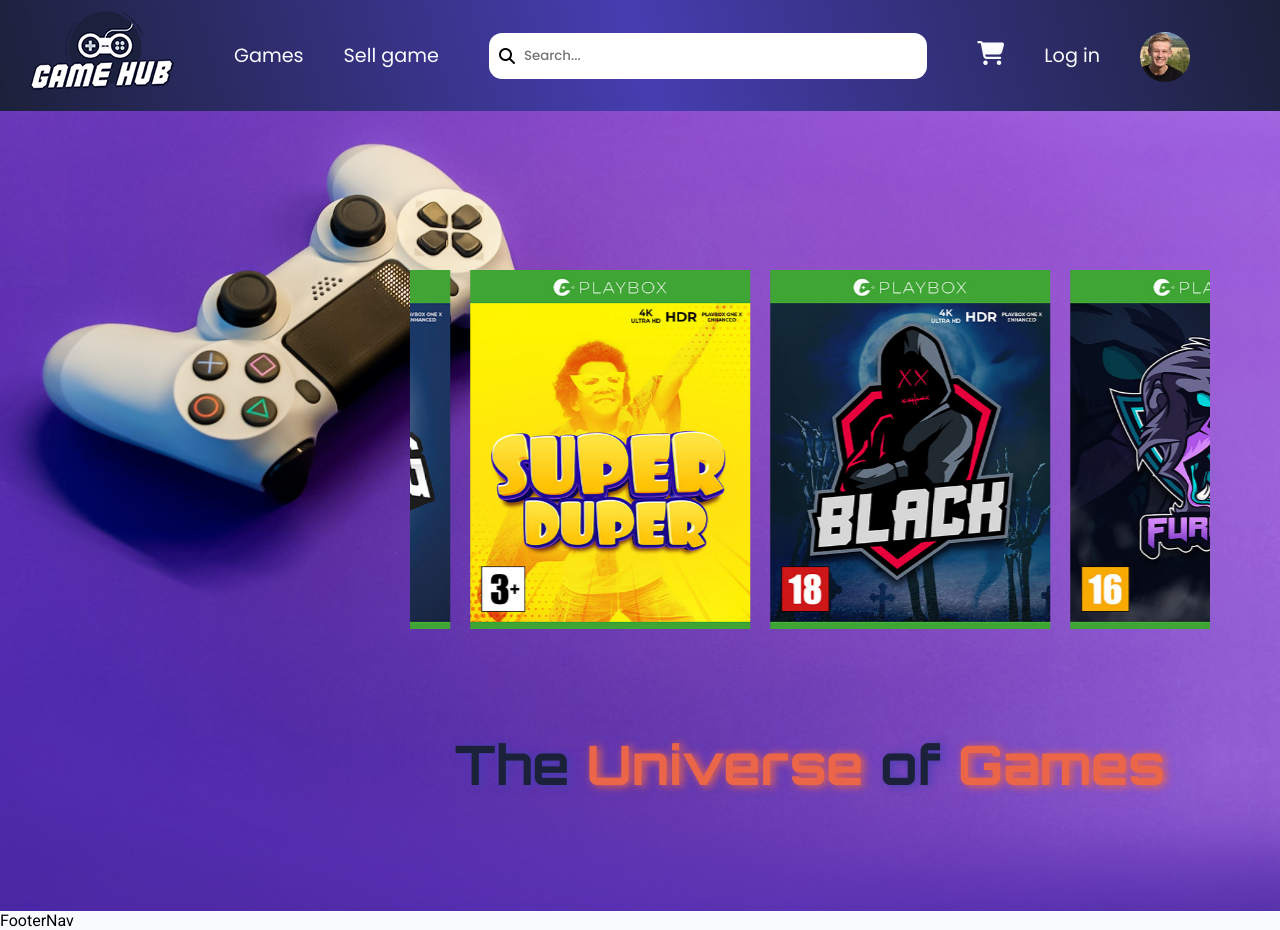
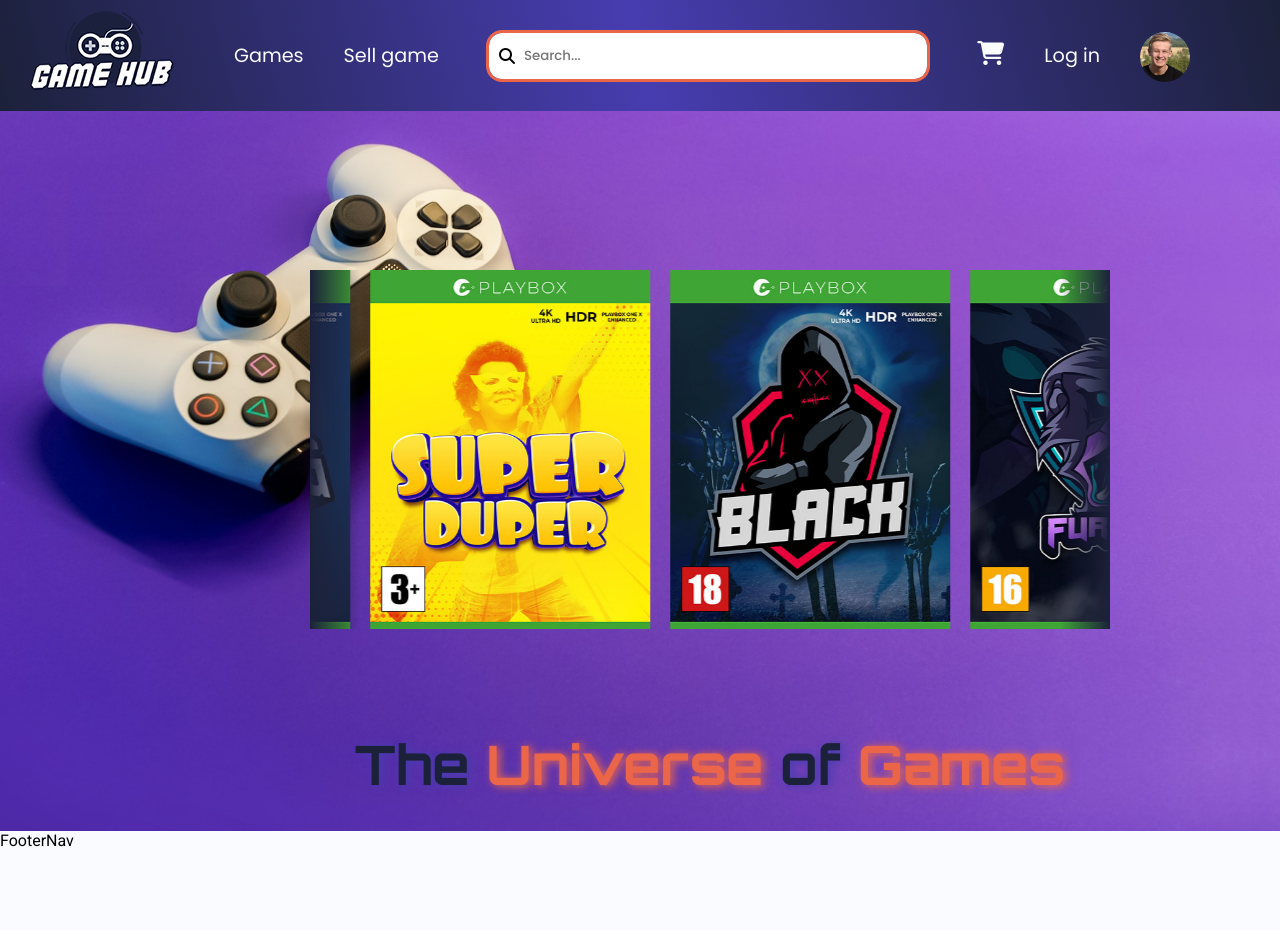
Before and after one commit to eivindsimonsen/gamehub-REMASTERED, a React (Vite) app: page / in a window 1280 px wide. After the commit the page ends 850 px from the top, so only its background shows below. Built offline with nearby package versions, Linux system fonts and the light colour scheme.

Commit message:
Added cool shadow to image slider

```diff
--- a/src/components/nav/HeaderNav.jsx
+++ b/src/components/nav/HeaderNav.jsx
@@ -27,10 +27,10 @@
         </Link>
         <ul className="desktop-nav">
           <div role="list">
-            <li>
+            <li role="listitem">
               <NavLink to="/games">Games</NavLink>
             </li>
-            <li>
+            <li role="listitem">
               <NavLink to="/sell">Sell game</NavLink>
             </li>
           </div>
@@ -43,7 +43,9 @@
             />
           </div>
           <li>
-            <NavLink to="/cart">
+            <NavLink
+              aria-label="shopping cart"
+              to="/cart">
               <i className="fa-solid fa-cart-shopping"></i>
             </NavLink>
           </li>
--- a/src/components/pages/index/home.scss
+++ b/src/components/pages/index/home.scss
@@ -6,7 +6,7 @@
 
   & .header-image {
     width: 100%;
-    height: 100vh;
+    height: 90vh;
     object-fit: cover;
     object-position: top;
 
@@ -23,14 +23,14 @@
     @media (min-width: 1129px) {
       position: absolute;
       top: 270px;
-      right: 70px;
+      right: 170px;
       width: auto;
       flex-direction: column;
     }
   }
 
   & h1 {
-    font-size: clamp(1.8rem, 5vw, 3.4rem);
+    font-size: clamp(1.6rem, 5vw, 3.4rem);
     font-family: "Orbitron", "Poppins", sans-serif;
     text-align: center;
 
@@ -65,6 +65,10 @@
   }
 }
 
+@mixin white-gradient {
+  background: linear-gradient(to right, rgba(28, 33, 58, 1) 0%, rgba(255, 255, 255, 0) 100%);
+}
+
 // Styling
 .slider {
   height: 415px;
@@ -75,6 +79,27 @@
 
   @media (min-width: 1129px) {
     width: 800px;
+  }
+
+  &::before,
+  &::after {
+    @include white-gradient;
+    content: "";
+    height: 359px;
+    position: absolute;
+    width: 50px;
+    z-index: 2;
+  }
+
+  &::after {
+    right: 0;
+    top: 0;
+    transform: rotateZ(180deg);
+  }
+
+  &::before {
+    left: 0;
+    top: 0;
   }
 
   .slide-track {
```
